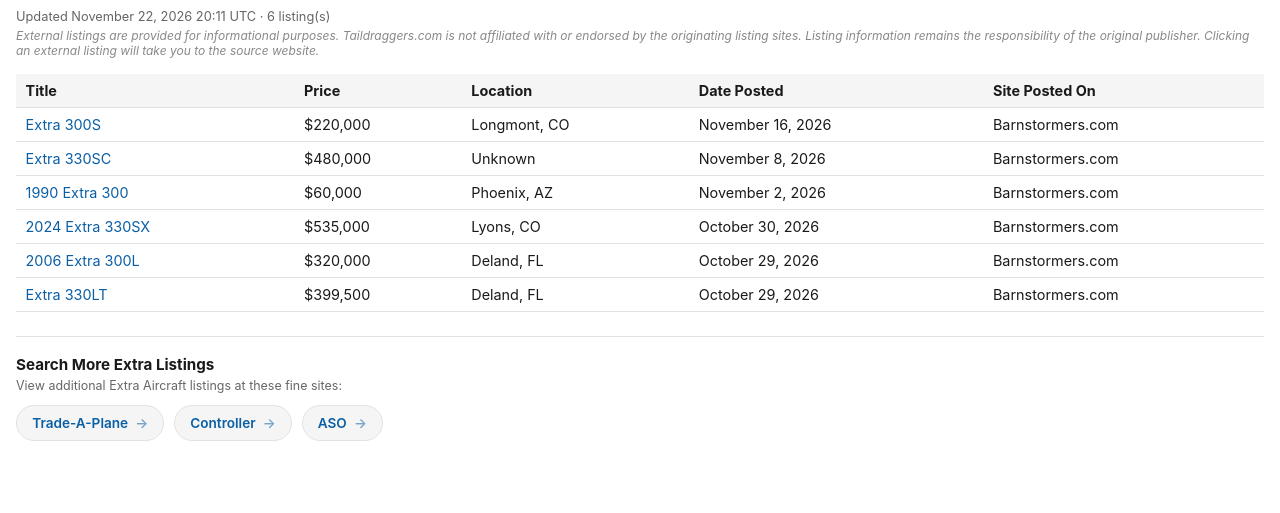
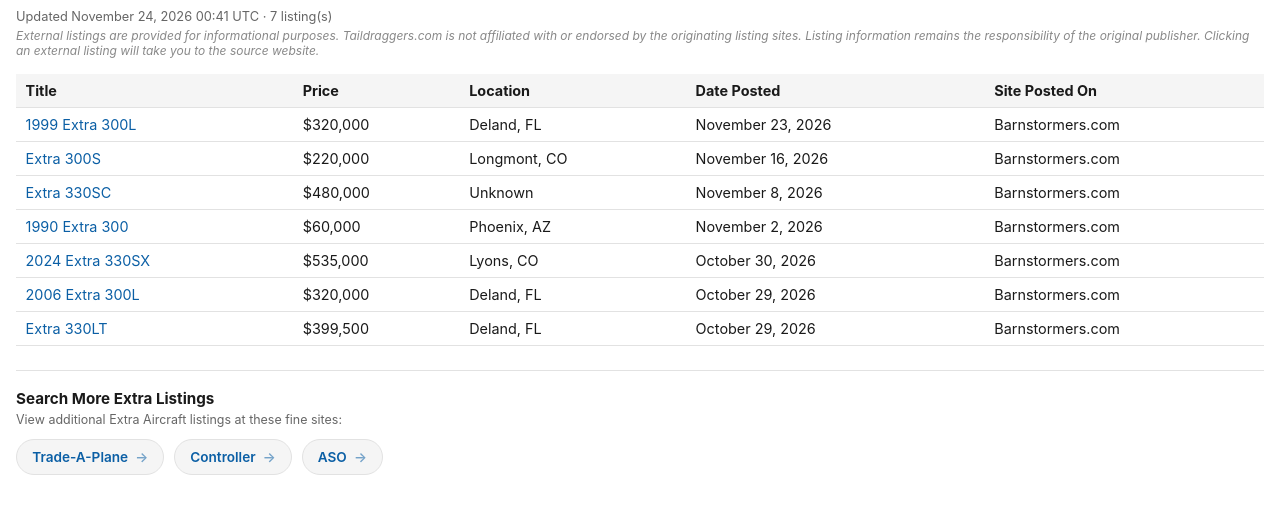
Before and after one commit to taildraggers/extra, a plain HTML site: page docs/index.html in a window 1280 px wide. Shown: the part 43-556 px from the top of the page. Drawn offline with Linux system fonts and the light colour scheme.

Commit message:
Update Extra listings (2026-11-24)

```diff
--- a/docs/index.html
+++ b/docs/index.html
@@ -76,13 +76,14 @@
 </head>
 <body>
   <h1>Other Extra Ads on the Web</h1>
-  <div class="updated">Updated November 22, 2026 20:11 UTC &middot; 6 listing(s)</div>
+  <div class="updated">Updated November 24, 2026 00:41 UTC &middot; 7 listing(s)</div>
   <div class="disclaimer">External listings are provided for informational purposes. Taildraggers.com is not affiliated with or endorsed by the originating listing sites. Listing information remains the responsibility of the original publisher. Clicking an external listing will take you to the source website.</div>
   <table>
     <thead>
       <tr><th>Title</th><th>Price</th><th>Location</th><th>Date Posted</th><th>Site Posted On</th></tr>
     </thead>
     <tbody>
+        <tr><td><a href="https://www.barnstormers.com/classified-2085256-1999-Extrra-300L.html" target="_blank" rel="noopener noreferrer">1999 Extra 300L</a></td><td>$320,000</td><td>Deland, FL</td><td>November 23, 2026</td><td>Barnstormers.com</td></tr>
         <tr><td><a href="https://www.barnstormers.com/classified-1980332-Extra-300S.html" target="_blank" rel="noopener noreferrer">Extra 300S</a></td><td>$220,000</td><td>Longmont, CO</td><td>November 16, 2026</td><td>Barnstormers.com</td></tr>
         <tr><td><a href="https://www.barnstormers.com/classified-2072549-Extra-330SC-190h-TT.html" target="_blank" rel="noopener noreferrer">Extra 330SC</a></td><td>$480,000</td><td>Unknown</td><td>November 8, 2026</td><td>Barnstormers.com</td></tr>
         <tr><td><a href="https://www.barnstormers.com/classified-2069088-1990-Extra-300-AEIO-540-L1B5.html" target="_blank" rel="noopener noreferrer">1990 Extra 300</a></td><td>$60,000</td><td>Phoenix, AZ</td><td>November 2, 2026</td><td>Barnstormers.com</td></tr>
```
